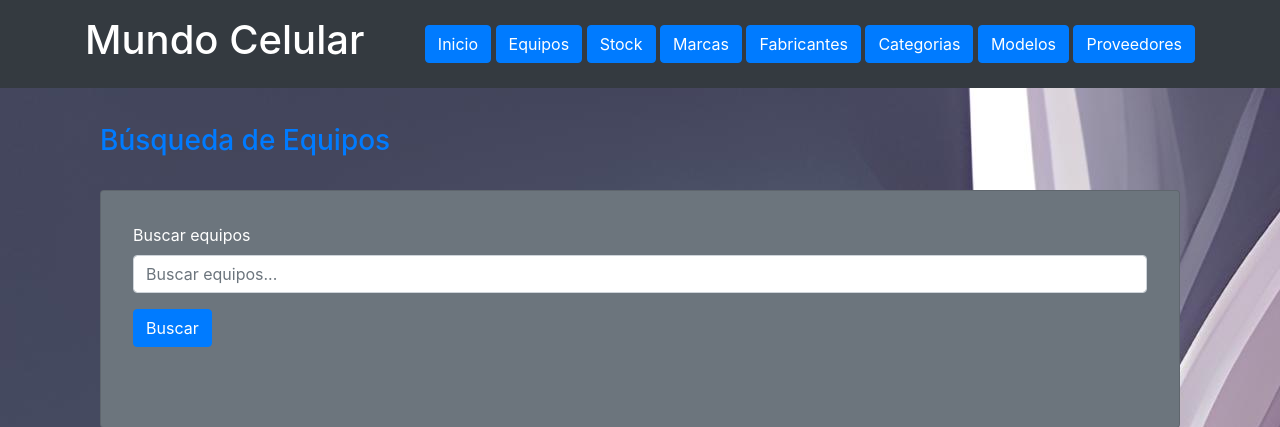
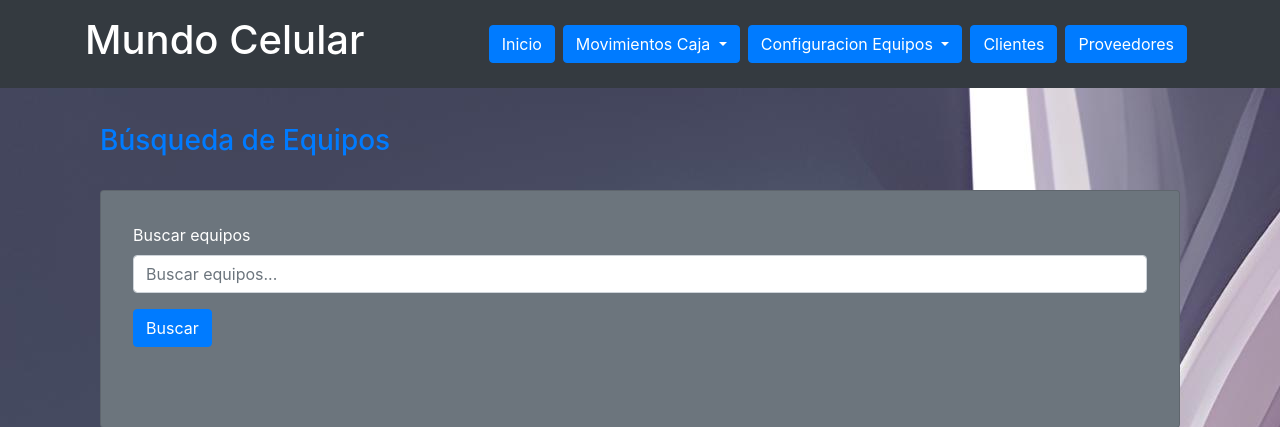
Before and after one commit to joninet2971/efi_python, a Flask app: page /buscar in a window 1280 px wide. Shown: the top 427 px of the page. Run offline with Flask 3, Linux system fonts and the light colour scheme; parts of the project's set-up code (start-up, migrations or seed data) failed here and were passed over; some libraries are stand-ins or nearby versions.

Commit message:
cambios en model y template_base

```diff
--- a/templates/template_base.html
+++ b/templates/template_base.html
@@ -12,27 +12,50 @@
     <link rel="stylesheet" href="https://stackpath.bootstrapcdn.com/bootstrap/4.3.1/css/bootstrap.min.css" integrity="sha384-ggOyR0iXCbMQv3Xipma34MD+dH/1fQ784/j6cY/iJTQUOhcWr7x9JvoRxT2MZw1T" crossorigin="anonymous">
     <link rel="stylesheet" href="{{ url_for('static', filename='css/styles.css') }}">
   </head>
+  <style>
+    .dropdown-menu a.dropdown-item:hover {
+      background-color: #b0c4de; /* Color primario más suave para hover */
+      color: white; /* Asegúrate de que el texto sea visible */
+    }
+  </style>
   <body>
     <header class="bg-dark py-3 mb-4">
         <div class="container d-flex justify-content-between align-items-center">
             <h1 class="text-white">Mundo Celular</h1>
-            <nav>
-                <a href="/" class="btn btn-primary">Inicio</a>
-                <a href="/equipos" class="btn btn-primary">Equipos</a>
-                <a href="/stock" class="btn btn-primary">Stock</a>
-                <a href="/marcas" class="btn btn-primary">Marcas</a>
-                <a href="/fabricantes" class="btn btn-primary">Fabricantes</a>
-                <a href="/categoria" class="btn btn-primary">Categorias</a>
-                <a href="/modelos" class="btn btn-primary">Modelos</a>
-                <a href="/proveedores" class="btn btn-primary">Proveedores</a>
+            <nav class="d-flex">
+                <a href="/" class="btn btn-primary mr-2">Inicio</a>
+
+                <div class="dropdown">
+                    <button class="btn btn-primary dropdown-toggle mr-2" type="button" data-toggle="dropdown" aria-expanded="false">
+                      Movimientos Caja
+                    </button>
+                    <div class="dropdown-menu bg-primary text-white">
+                      <a class="dropdown-item text-white" href="/">Ingreso Equipos</a>
+                      <a class="dropdown-item text-white" href="/">Venta</a>
+                      <a class="dropdown-item text-white" href="/stock">Stock</a>
+                    </div>
+                  </div>
+
+                <div class="dropdown">
+                  <button class="btn btn-primary dropdown-toggle mr-2" type="button" data-toggle="dropdown" aria-expanded="false">
+                    Configuracion Equipos
+                  </button>
+                  <div class="dropdown-menu bg-primary text-white">
+                    <a class="dropdown-item text-white" href="/equipos">Equipos</a>
+                    <a class="dropdown-item text-white" href="/marcas">Marcas</a>
+                    <a class="dropdown-item text-white" href="/fabricantes">Fabricante</a>
+                    <a class="dropdown-item text-white" href="/categoria">Categoria</a>
+                    <a class="dropdown-item text-white" href="/modelos">Modelo</a>
+                  </div>
+                </div>
+                <a class="btn btn-primary mr-2" href="/proveedores">Clientes</a>
+                <a class="btn btn-primary mr-2" href="/proveedores">Proveedores</a>
             </nav>
         </div>
     </header>
 
-
-
     <main>
-        <div class="container ">
+        <div class="container">
         {% block body %}{% endblock %}
         </div>
     </main>
@@ -43,6 +66,9 @@
 
     <!-- Optional JavaScript -->
     <!-- jQuery first, then Popper.js, then Bootstrap JS -->
+    <script src="https://code.jquery.com/jquery-3.3.1.slim.min.js" integrity="sha384-q8i/X+965DzO0rT7abK41JStQIAqVgRVzpbzo5smXKp4YfRvH+8abtTE1Pi6jizo" crossorigin="anonymous"></script>
+    <script src="https://cdnjs.cloudflare.com/ajax/libs/popper.js/1.14.7/umd/popper.min.js" integrity="sha384-UO2eT0CpHqdSJQ6hJty5KVphtPhzWj9WO1clHTMGa3JDZwrnQq4sF86dIHNDz0W1" crossorigin="anonymous"></script>
+    <script src="https://stackpath.bootstrapcdn.com/bootstrap/4.3.1/js/bootstrap.min.js" integrity="sha384-JjSmVgyd0p3pXB1rRibZUAYoIIy6OrQ6VrjIEaFf/nJGzIxFDsf4x0xIM+B07jRM" crossorigin="anonymous"></script>
     <script>
       document.addEventListener("DOMContentLoaded", function() {
           const filterForm = document.querySelector(".filter-form");
@@ -63,11 +89,6 @@
               }
           });
       });
-
-      </script>
-
-    <script src="https://code.jquery.com/jquery-3.3.1.slim.min.js" integrity="sha384-q8i/X+965DzO0rT7abK41JStQIAqVgRVzpbzo5smXKp4YfRvH+8abtTE1Pi6jizo" crossorigin="anonymous"></script>
-    <script src="https://cdnjs.cloudflare.com/ajax/libs/popper.js/1.14.7/umd/popper.min.js" integrity="sha384-UO2eT0CpHqdSJQ6hJty5KVphtPhzWj9WO1clHTMGa3JDZwrnQq4sF86dIHNDz0W1" crossorigin="anonymous"></script>
-    <script src="https://stackpath.bootstrapcdn.com/bootstrap/4.3.1/js/bootstrap.min.js" integrity="sha384-JjSmVgyd0p3pXB1rRibZUAYoIIy6OrQ6VrjIEaFf/nJGzIxFDsf4x0xIM+B07jRM" crossorigin="anonymous"></script>
+    </script>
   </body>
 </html>
```
Also changed, not shown: models.py (+41 -22 lines), routes/stock.py (+4 -4 lines).
